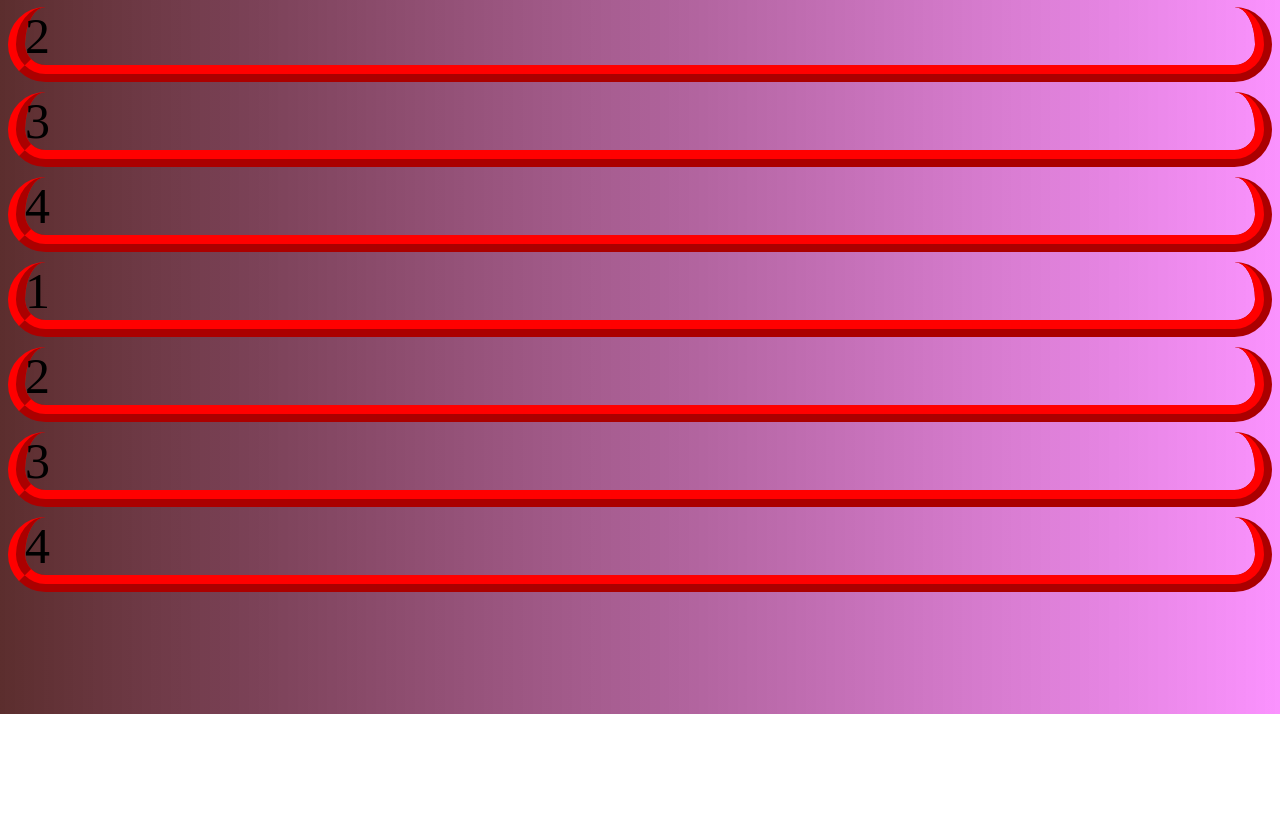
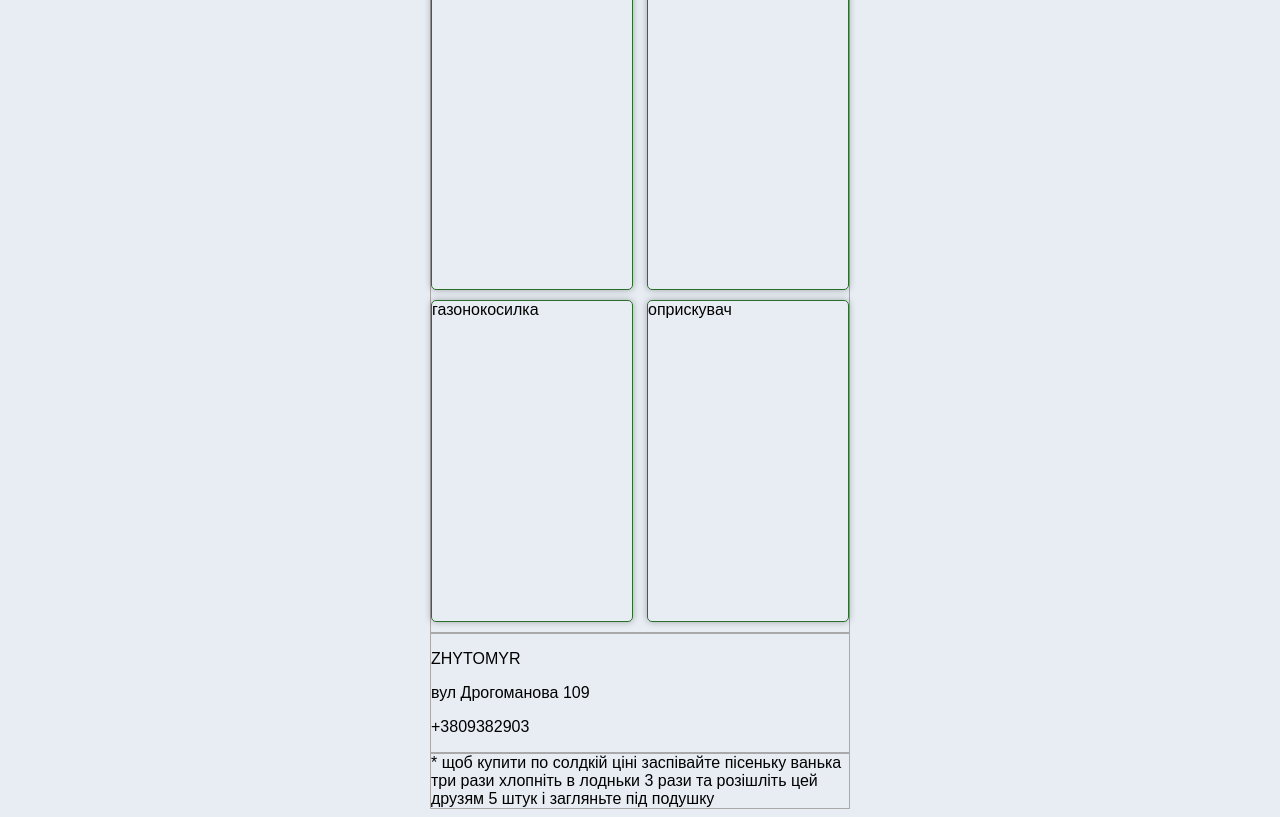
Before and after one commit to dimasvoinboecvolk/GameMarket-bidenkko, a plain HTML site: page market.html in a window 1280 px wide. Shown: the part 86-903 px from the top of the page. Before the commit the page ends 800 px from the top, so only its background shows below. Drawn offline with Linux system fonts and the light colour scheme.

Commit message:
яваоікео

```diff
--- a/market.css
+++ b/market.css
@@ -1,22 +1,65 @@
-body {
-    background-image: linear-gradient(to right, hwb(0 18% 64%), #f61ffd7c);
+body{
+    font-family: sans-serif;
+    background-color: rgb(231, 237, 243);
     display: flex;
-    font-size: 50px;
-    flex-direction: column;
-    justify-content: space-between;
-    gap: 10px
+    justify-content: center;
 }
-div{
-    border: 17px solid rgb(255, 0, 0);
-    border-radius: 50px;
-    border-style: ridge;
-    border-top: #e130e47c;
 
-}
 content {
-    width: 800px;
+    width: 420px;
     height: flex;
     flex-direction: column;
     justify-content: center;
     gap: 10px
 }
+
+div {
+    border: 1px solid darkgray;
+}
+.title {
+    background-color: red;
+    width: auto;
+    color: beige;
+    padding: 10px;
+    border-radius: 5px;
+
+    text-transform: uppercase;
+    font-size: 20px;
+    text-align: center;
+    font-weight: bold;
+    letter-spacing: 3px;
+}
+
+.items {
+  display: flex;
+  flex-wrap: wrap;
+  justify-content: space-between;
+}
+
+.item {
+    width: 200px;
+    height: 320px;
+    margin-bottom: 10px;
+
+    border: 1px solid rgb(43, 109, 43);
+    border-radius: 5px;
+    box-shadow: 0 0 7px rgba(0, 0, 0, 0.3);
+
+}
+
+.contacts p {
+    margin: 3px;
+}
+
+.contacts p:first-child {
+    font-weight: bold;
+}
+
+.contacts p:last-child {
+    border-left: 3px solid rgb(245, 9, 9);;
+}
+.license {
+    font-size: 9px;
+    text-align: justify;
+    color: brown;
+}
--- a/market.html
+++ b/market.html
@@ -9,14 +9,22 @@
 </head>
 
 <body>
-    <div>skins standoff 2 cheap prices</div>
-    <div>2</div>
-    <div>3</div>
-    <div>4</div>
-    <div>1</div>
-    <div>2</div>
-    <div>3</div>
-    <div>4</div>
+    <content>
+        <div class="title">Товари на які діє знижка </div>
+        <div class="items">
+            <div class="item">мотокоса</div>
+            <div class="item">тример</div>
+            <div class="item">газонокосилка</div>
+            <div class="item">оприскувач</div>
+        </div>
+        <div>
+            <p>ZHYTOMYR</p>
+            <p>вул Дрогоманова 109</p>
+            <p> +3809382903</p>
+        </div>
+        <div>* щоб купити по солдкій ціні заспівайте пісеньку ванька три рази хлопніть в лодньки 3 рази та розішліть цей друзям 5 штук і загляньте під подушку
+        </div>
+</content>
 
 </body>
 
```
